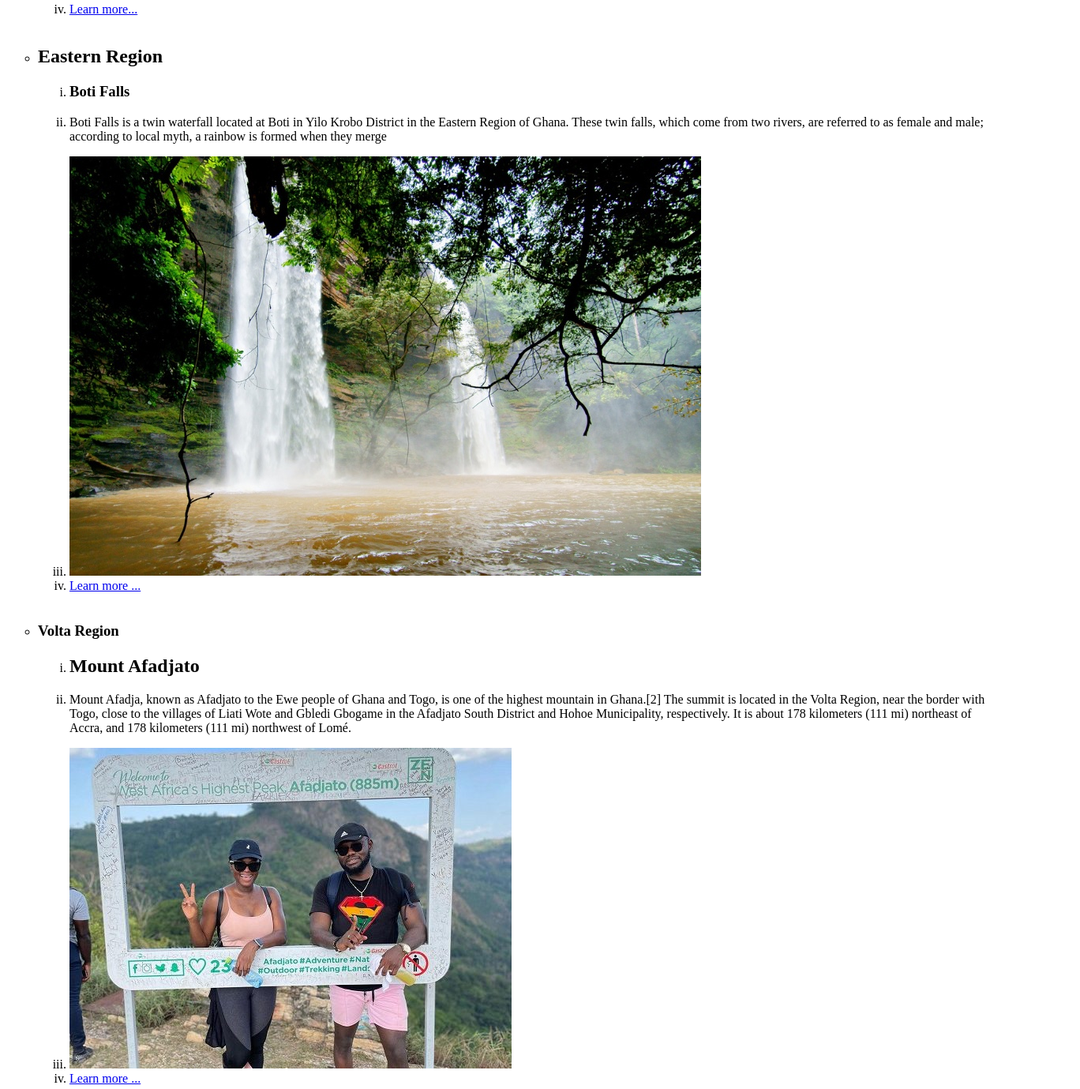
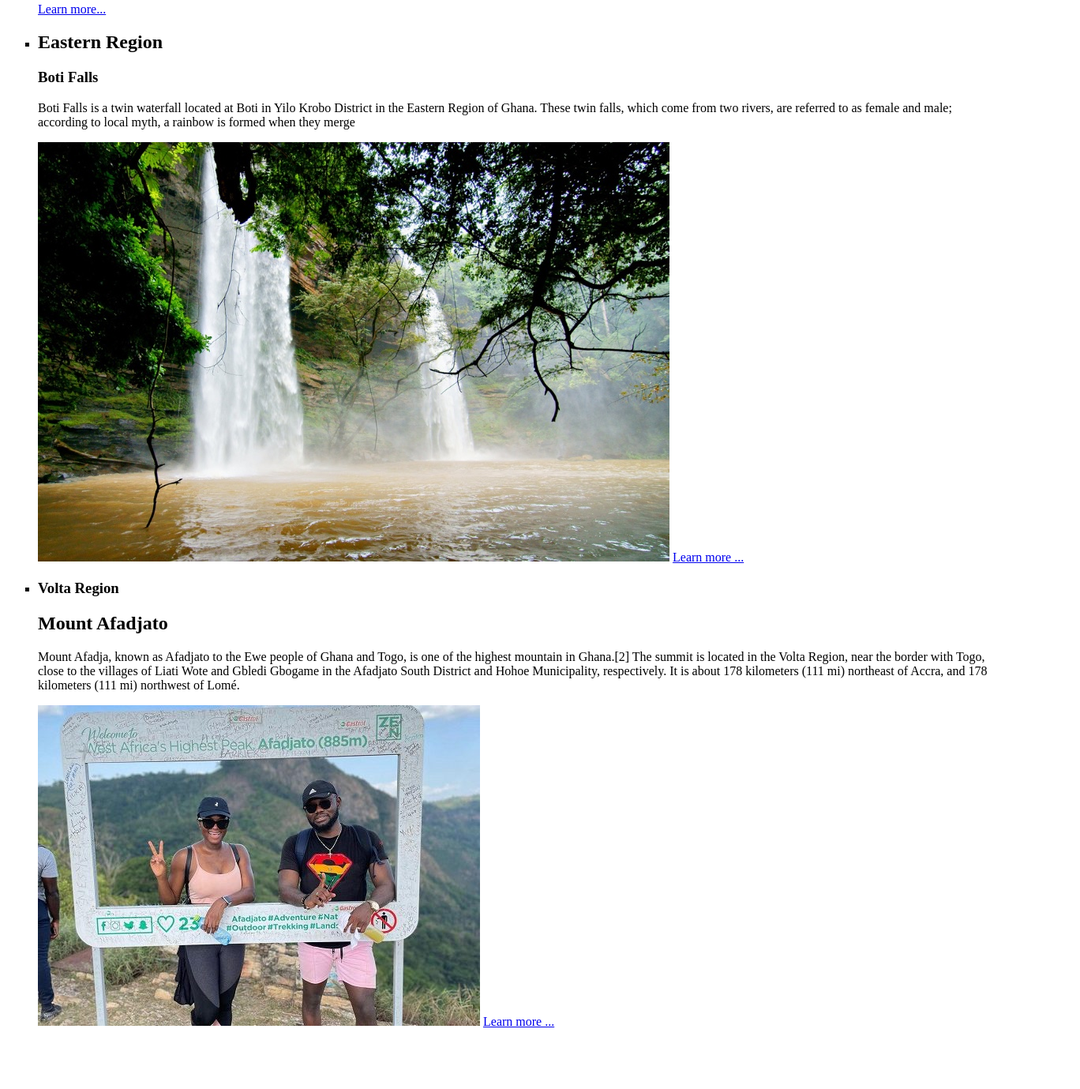
Before and after one commit to sintimmisa/HTML-attributes-list-links, a plain HTML site: page index.html in a window 1280 px wide. Shown: the part 1110-2489 px from the top of the page at 79% size, 1368 px wide, since content can reach past the window. After the commit the page ends 2429 px from the top, so only its background shows below. Drawn offline with Linux system fonts and the light colour scheme.

Commit message:
fixed issues and remove type attribute from img

```diff
--- a/index.html
+++ b/index.html
@@ -11,32 +11,32 @@
     <header>
         <h1>Favourite Travel Destinations</h1>
 
-        <ul type="circle">
+        <ul type="square">
             <li> <h2>Central Region</h2></li>
-             <ol type="i">
-                <li> <h3>Kukum National Park</h3></li>
-                <li><p>Kakum National Park, located in the coastal environs of the Central Region[1][2] of Ghana,[3] covers an area of 375 square kilometres (145 sq mi). Established in 1931 as a reserve, it was gazetted as a national park only in 1992 after an initial survey of avifauna was conducted. The area is covered with tropical forest.[4][5][6] The uniqueness of this park lies in the fact that it was established at the initiative of the local people and not by the State Department of wildlife who are responsible for wildlife preservation in Ghana. It is one of only 3 locations in Africa with a canopy walkway,[7] which is 350 metres (1,150 ft) long and
-                     connects seven tree tops which provides access to the forest.</p></li>
-                <li><img src="./images/Kakum.jpeg" alt="Picture of Kakum National Park" type="Kakum Nationa Park"></li>
-                <li><a href="https://en.wikipedia.org/wiki/Kakum_National_Park" target="_blank" rel="noopener">Learn more...</a></li>
-             </ol>
+
+                <h3>Kukum National Park</h3>
+                <p>Kakum National Park, located in the coastal environs of the Central Region[1][2] of Ghana,[3] covers an area of 375 square kilometres (145 sq mi). Established in 1931 as a reserve, it was gazetted as a national park only in 1992 after an initial survey of avifauna was conducted. The area is covered with tropical forest.[4][5][6] The uniqueness of this park lies in the fact that it was established at the initiative of the local people and not by the State Department of wildlife who are responsible for wildlife preservation in Ghana. It is one of only 3 locations in Africa with a canopy walkway,[7] which is 350 metres (1,150 ft) long and
+                     connects seven tree tops which provides access to the forest.</p>
+                <img src="./images/Kakum.jpeg" alt="Picture of Kakum National Park" title="Kakum Nationa Park">
+               <a href="https://en.wikipedia.org/wiki/Kakum_National_Park" target="_blank" rel="noopener">Learn more...</a>
+
           <br>
             <li> <h2>Eastern Region</h2></li>
-            <ol type="i">
 
-                <li> <h3>Boti Falls</h3></li>
-                <li><p>Boti Falls is a twin waterfall located at Boti in Yilo Krobo District in the Eastern Region of Ghana. These twin falls, which come from two rivers, are referred to as female and male; according to local myth, a rainbow is formed when they merge</p></li>
-                <li><img src="./images/4722_boti-falls-original.jpeg" alt="Picture of Boti Falls" type="Boti Falls"></li>
-                <li><a href="https://en.wikipedia.org/wiki/Boti_Falls" target="_blank" rel="noopener">Learn more ...</a></li>
-             </ol><br>
+
+                <h3>Boti Falls</h3>
+                <p>Boti Falls is a twin waterfall located at Boti in Yilo Krobo District in the Eastern Region of Ghana. These twin falls, which come from two rivers, are referred to as female and male; according to local myth, a rainbow is formed when they merge</p>
+              <img src="./images/4722_boti-falls-original.jpeg" alt="Picture of Boti Falls" title="Boti Falls">
+               <a href="https://en.wikipedia.org/wiki/Boti_Falls" target="_blank" rel="noopener">Learn more ...</a>
+             <br>
             <li> <h3>Volta Region</h3> </li>
-            <ol type="i">
 
-                <li> <h2>Mount Afadjato</h2></li>
-                <li><p>Mount Afadja, known as Afadjato to the Ewe people of Ghana and Togo, is one of the highest mountain in Ghana.[2] The summit is located in the Volta Region, near the border with Togo, close to the villages of Liati Wote and Gbledi Gbogame in the Afadjato South District and Hohoe Municipality, respectively. It is about 178 kilometers (111 mi) northeast of Accra, and 178 kilometers (111 mi) northwest of Lomé.</p></li>
-                <li><img src="./images/prince-david-osei-560x406.jpeg" alt="Picture of Prince David Osei at Afadzato" type="Mount Afadjato"></li>
-                <li><a href="https://en.wikipedia.org/wiki/Mount_Afadja" target="_blank" rel="noopener">Learn more ...</a></li>
-             </ol>
+
+              <h2>Mount Afadjato</h2>
+                <p>Mount Afadja, known as Afadjato to the Ewe people of Ghana and Togo, is one of the highest mountain in Ghana.[2] The summit is located in the Volta Region, near the border with Togo, close to the villages of Liati Wote and Gbledi Gbogame in the Afadjato South District and Hohoe Municipality, respectively. It is about 178 kilometers (111 mi) northeast of Accra, and 178 kilometers (111 mi) northwest of Lomé.</p>
+                <img src="./images/prince-david-osei-560x406.jpeg" alt="Picture of Prince David Osei at Afadzato" title="Mount Afadjato">
+               <a href="https://en.wikipedia.org/wiki/Mount_Afadja" target="_blank" rel="noopener">Learn more ...</a>
+
         </ul>
     </header>
 
```
